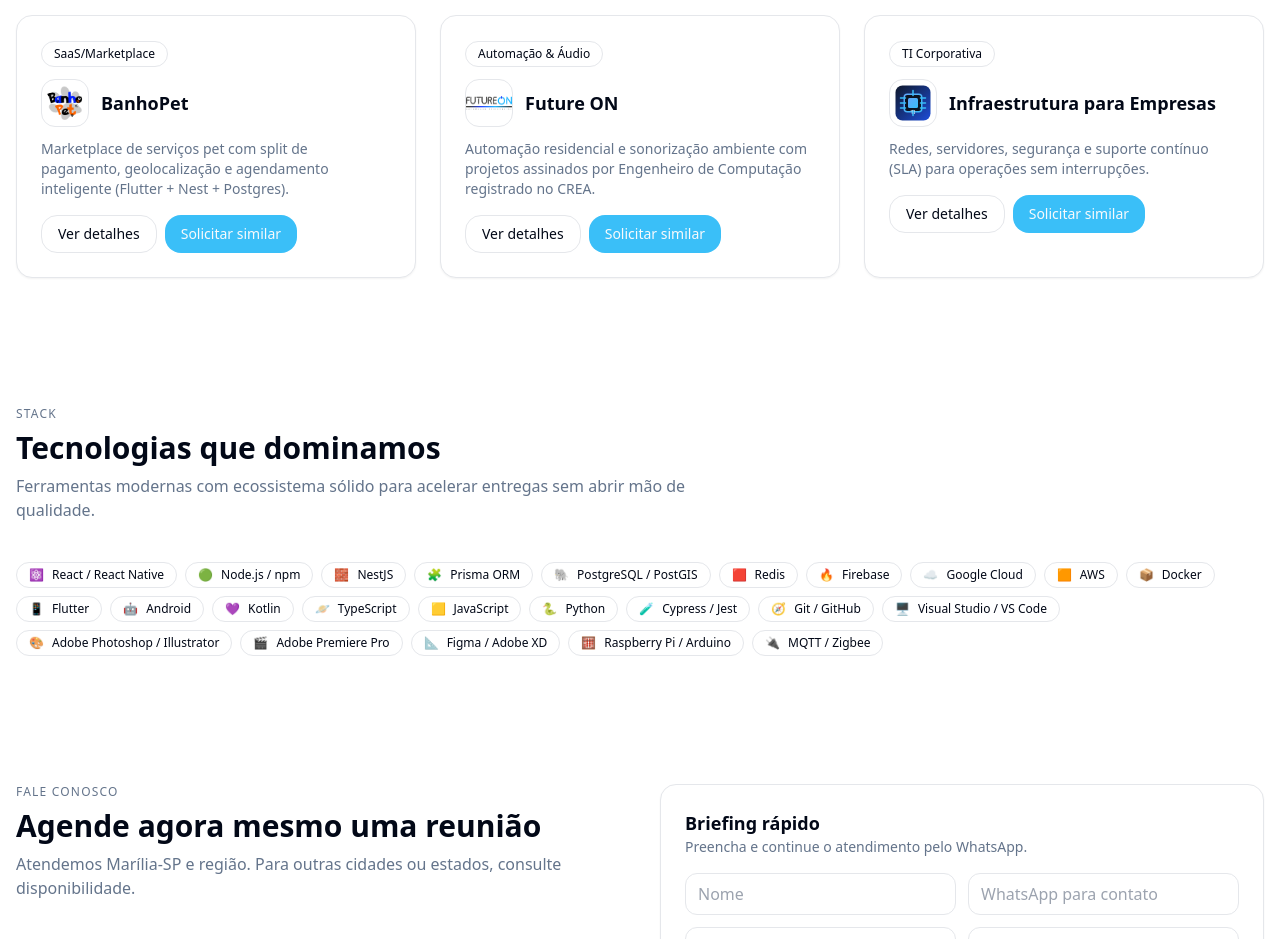
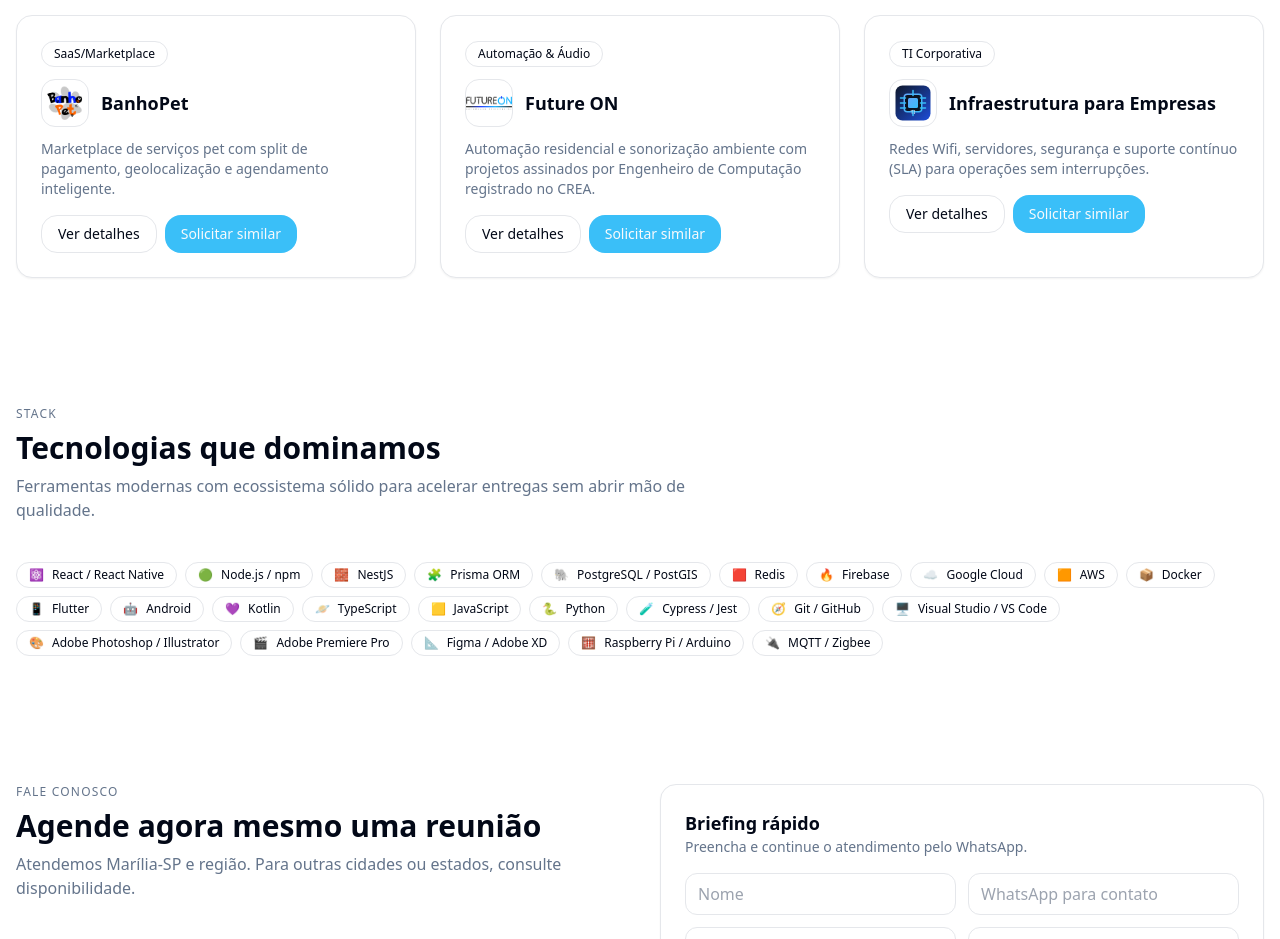
Before and after one commit to JrGirotto/jrgirottotecnologia.github.io, a Next.js app: page / in a window 1280 px wide. Shown: the part 2540-3479 px from the top of the page. Built offline with nearby package versions, Linux system fonts and the light colour scheme.

Commit message:
pequenos ajustes

```diff
--- a/app/page.tsx
+++ b/app/page.tsx
@@ -19,7 +19,7 @@
   {
     tag: 'SaaS/Marketplace',
     title: 'BanhoPet',
-    desc: 'Marketplace de serviços pet com split de pagamento, geolocalização e agendamento inteligente (Flutter + Nest + Postgres).',
+    desc: 'Marketplace de serviços pet com split de pagamento, geolocalização e agendamento inteligente.',
     logo: '/logo_banhopet.png',
     logoAlt: 'BanhoPet',
   },
@@ -33,7 +33,7 @@
   {
     tag: 'TI Corporativa',
     title: 'Infraestrutura para Empresas',
-    desc: 'Redes, servidores, segurança e suporte contínuo (SLA) para operações sem interrupções.',
+    desc: 'Redes Wifi, servidores, segurança e suporte contínuo (SLA) para operações sem interrupções.',
     logo: '/logo-ti-corporativa.svg',
     logoAlt: 'Infraestrutura corporativa',
   },
```
